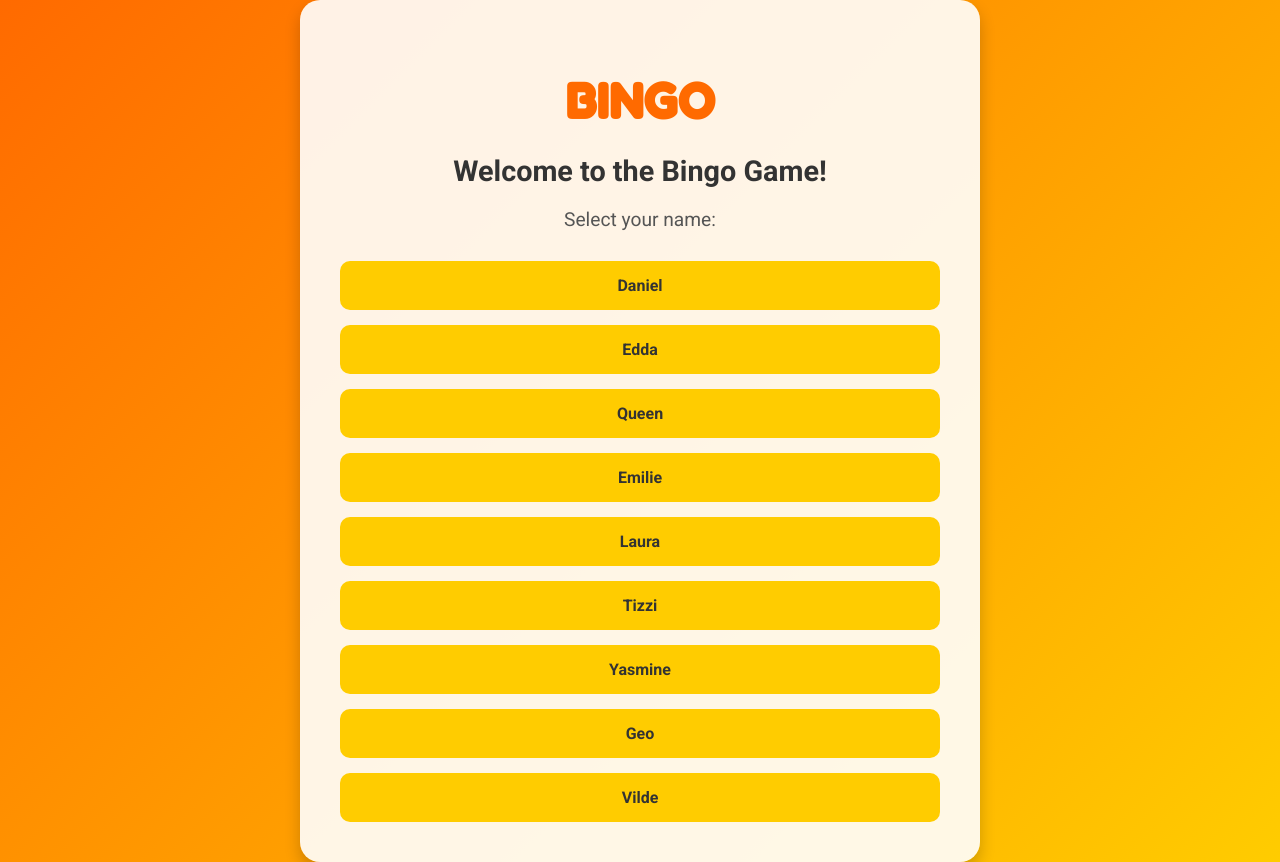
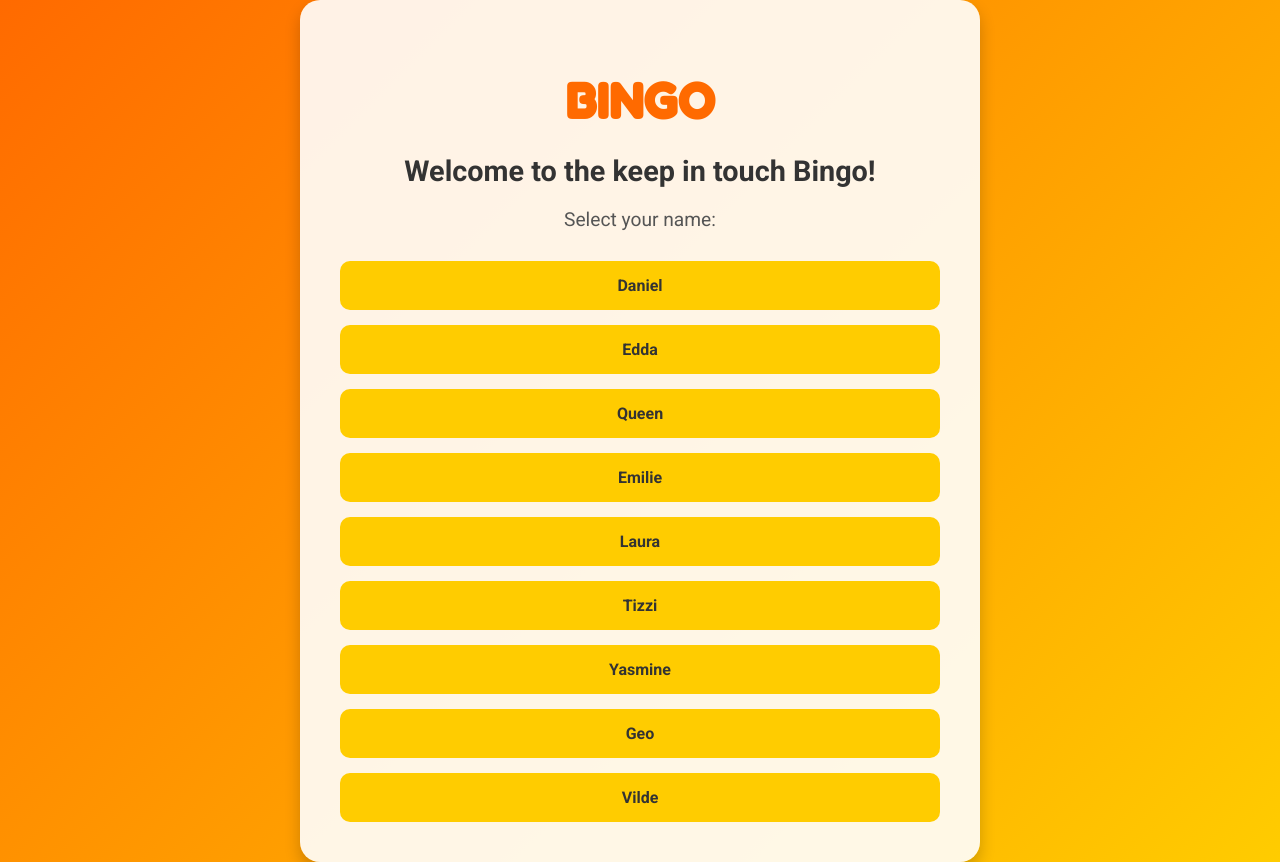
Before and after one commit to DanAun/bingo-app, a Flask app: page / in a window 1280 px wide. Run offline with Flask 3, Linux system fonts and the light colour scheme.

Commit message:
improve: webpage layout

```diff
--- a/static/css/bingo.css
+++ b/static/css/bingo.css
@@ -52,9 +52,10 @@ h2 {
     box-sizing: border-box; /* Ensures padding is included in width/height */
 }
 
-.cell:hover {
+.cell:hover:not(.marked) {
     background: #f0f0f0;
 }
+
 
 .marked {
     background: #4CAF50; /* Green color for marked cells */
--- a/templates/index.html
+++ b/templates/index.html
@@ -3,14 +3,14 @@
 <head>
     <meta charset="UTF-8">
     <meta name="viewport" content="width=device-width, initial-scale=1.0">
-    <title>Bingo Home</title>
+    <title>Bingo - Keep in Touch</title>
     <link href="https://fonts.googleapis.com/css2?family=Fredoka+One&family=Roboto:wght@400;700&display=swap" rel="stylesheet">
     <link rel="stylesheet" href="{{ url_for('static', filename='css/index.css') }}">
 </head>
 <body>
     <div class="container">
         <h1>BINGO</h1>
-        <h2>Welcome to the Bingo Game!</h2>
+        <h2>Welcome to the keep in touch Bingo!</h2>
         <p>Select your name:</p>
         <div class="name-list">
             <a href="/Daniel" class="name">Daniel</a>
```
